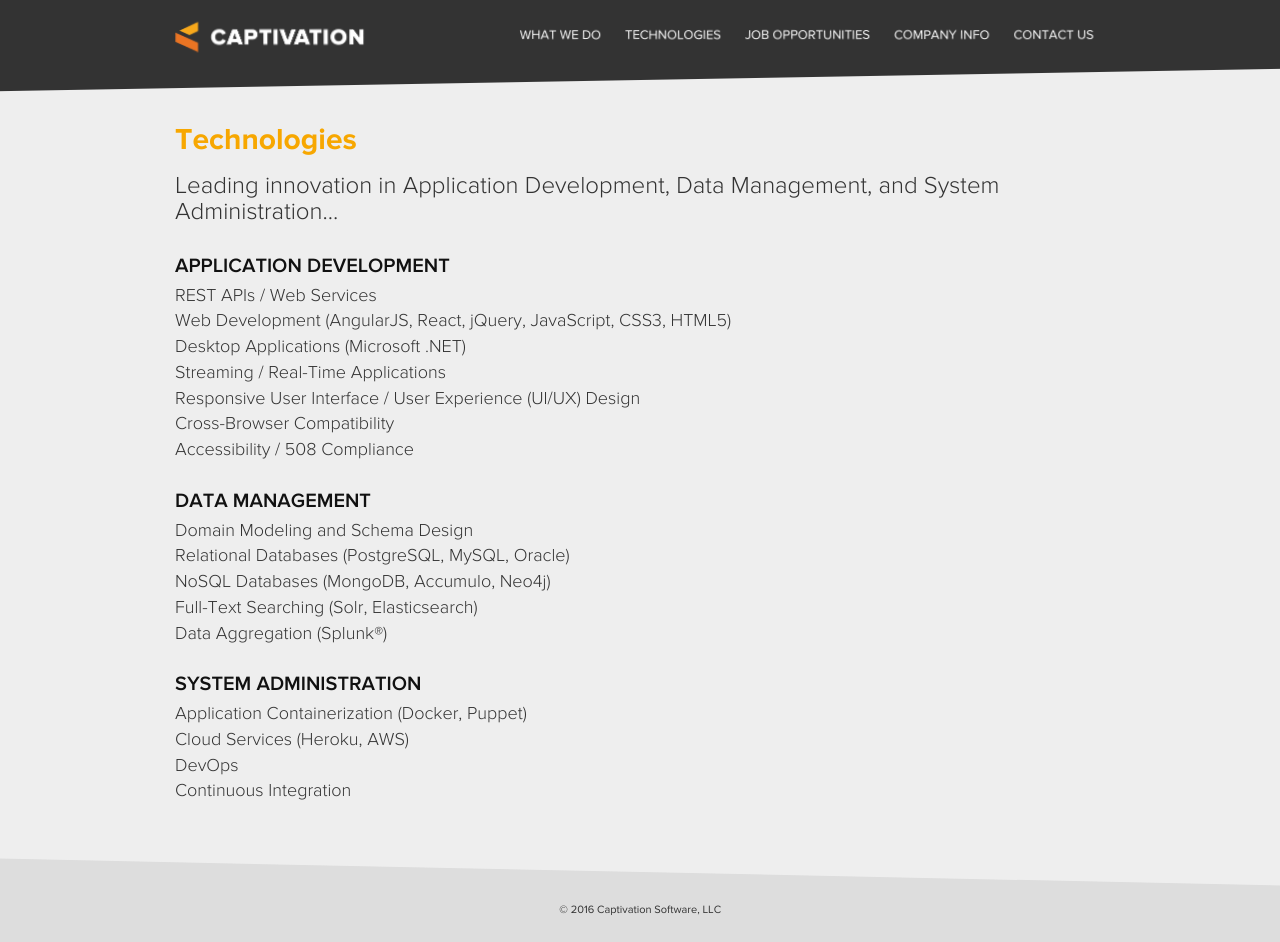
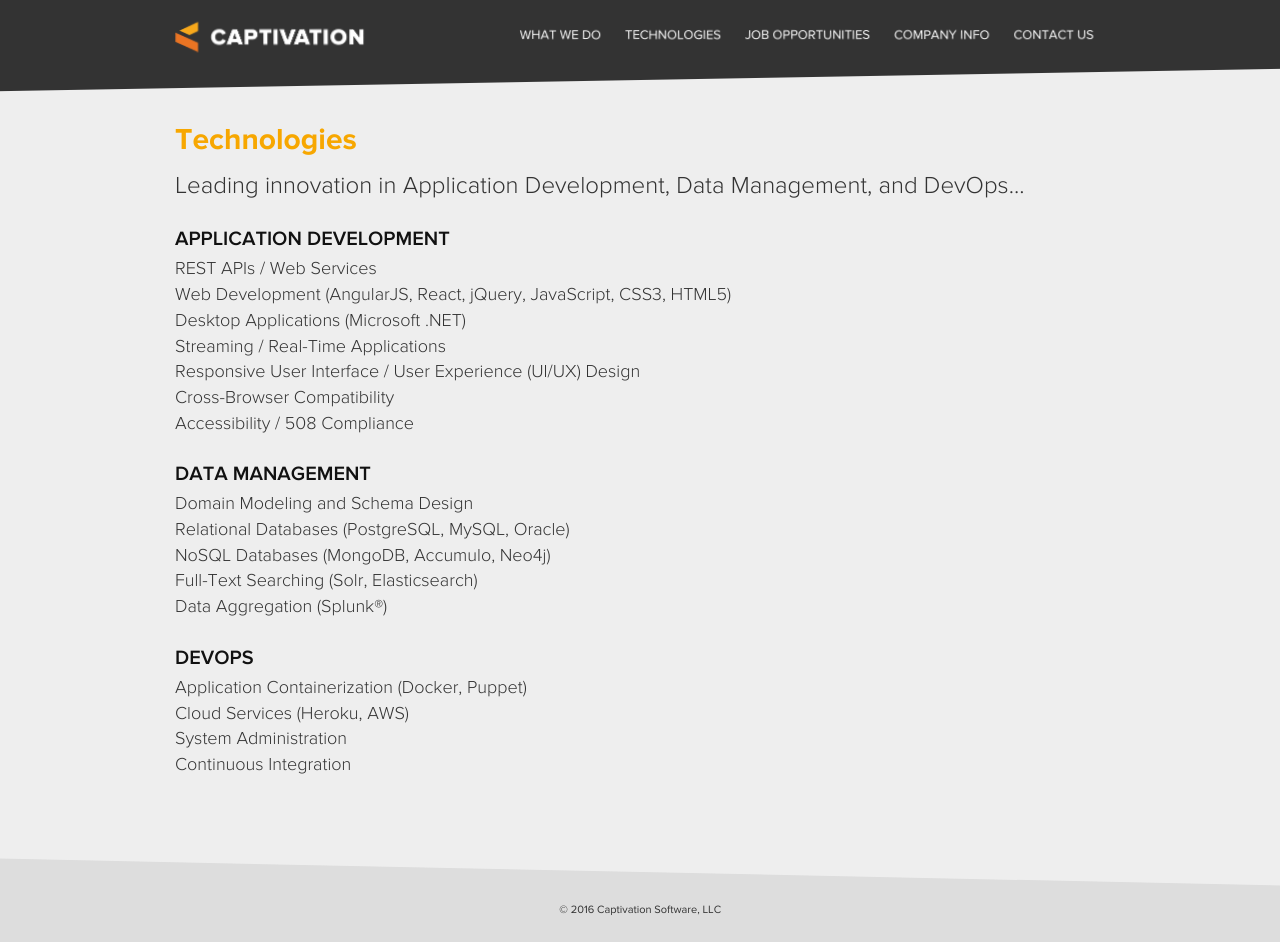
Before and after one commit to isabella232/captivationsoftware.github.io-archive, a Jekyll site: the page built from technologies.html, in a window 1280 px wide and 942 px high. Built offline with Jekyll 4.4.1, drawn with Linux system fonts in a browser that asks for light colours; nearby versions of some CDN libraries; some web fonts are replaced.

Commit message:
Copy changes

```diff
--- a/technologies.html
+++ b/technologies.html
@@ -1,13 +1,13 @@
 ---
 layout: subpage
-title: 'Application Development, Data Management, and System Administration Services | Baltimore, MD | Washington, DC | Remote'
+title: 'Application Development, Data Management, and DevOps Services | Baltimore, MD | Washington, DC | Remote'
 heading: 'Technologies'
-description: 'Captivation Software provides onsite application development, data management, and system administration services in Baltimore, MD and Washington, DC. Also available 100% remote. Learn more here!'
+description: 'Captivation Software provides onsite Application Development, Data Management, and DevOps services in Baltimore, MD and Washington, DC. Also available 100% remote. Learn more here!'
 keywords:
 ---
 <div class="row">
   <div class="col-xs-12">
-    <h2>Leading innovation in Application Development, Data Management, and System Administration...</h2>
+    <h2>Leading innovation in Application Development, Data Management, and DevOps...</h2>
 
     <h3>Application Development</h3>
     <ul class="list-unstyled">
@@ -29,11 +29,11 @@ keywords:
       <li>Data Aggregation (Splunk®)</li>
     </ul>
 
-    <h3>System Administration</h3>
+    <h3>DevOps</h3>
     <ul class="list-unstyled">
       <li>Application Containerization (Docker, Puppet)</li>
       <li>Cloud Services (Heroku, AWS)</li>
-      <li>DevOps</li>
+      <li>System Administration</li>
       <li>Continuous Integration</li>
     </ul>
 
```
